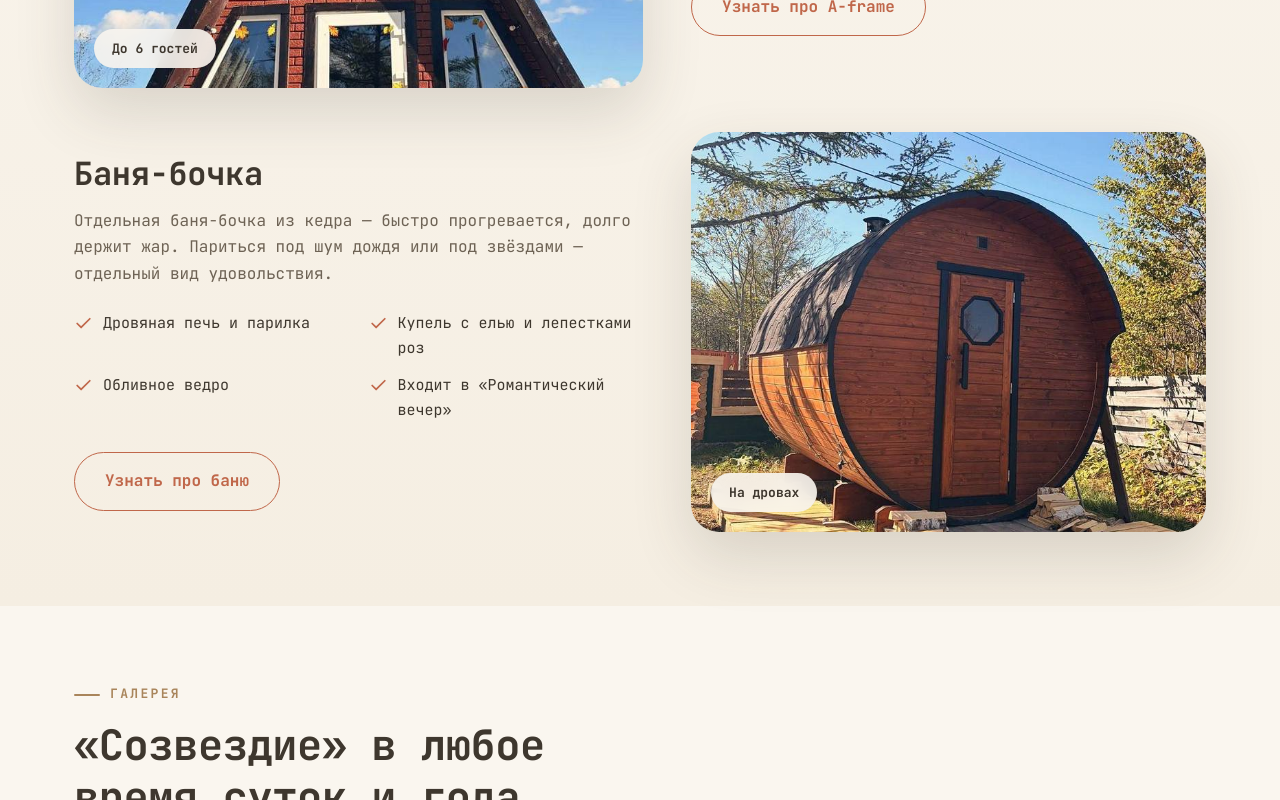
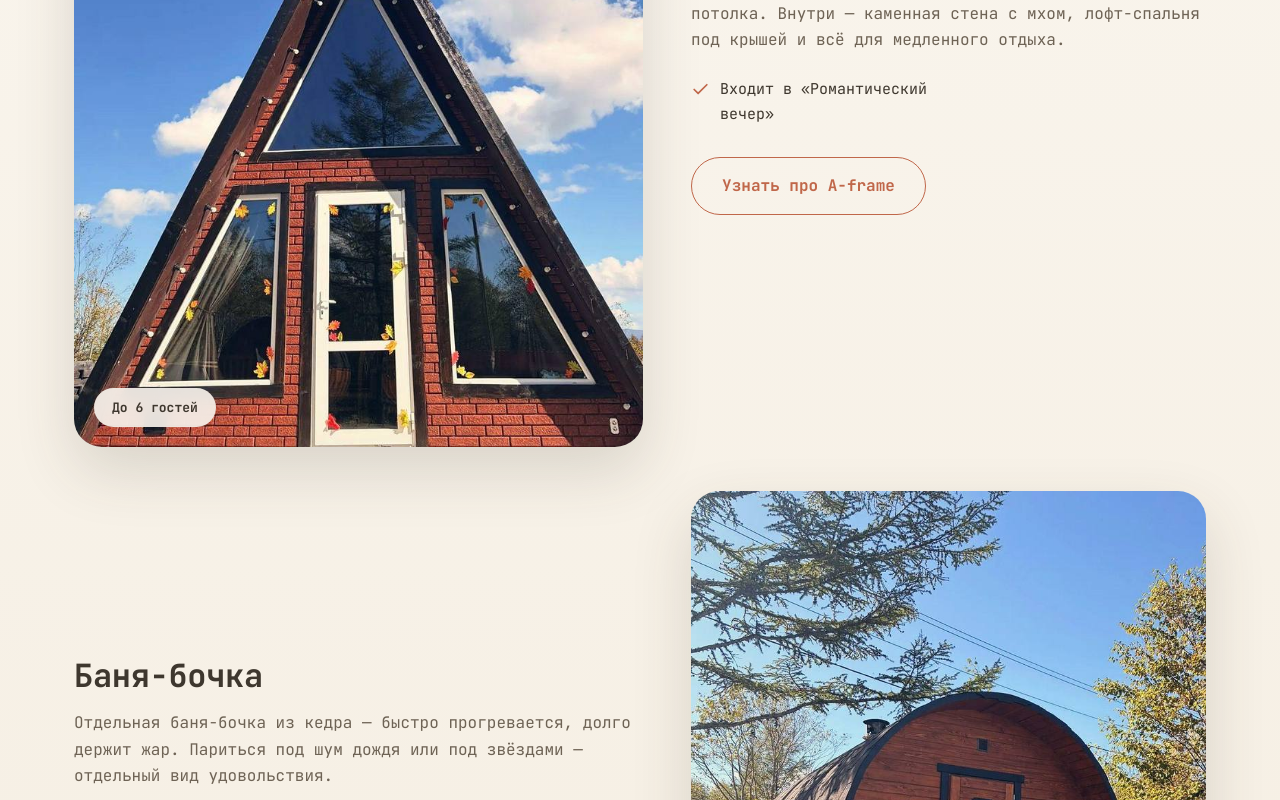
Before and after one commit to itera-sakh/sozvezdie-site, a plain HTML site: page index.html in a window 1280 px wide. Shown: the part 2080-2880 px from the top of the page. Drawn offline with Linux system fonts and the light colour scheme.

Commit message:
Дом и баня: фото целиком в кадре (убрана обрезка по высоте)
Причина половины дома: жёсткая высота .house-media img 400px (340px на мобильных)
при портретных кадрах 3:4 — object-fit:cover срезал верх и низ.
Теперь height:auto: показывается весь кадр на любой ширине экрана.
Добавлены атрибуты width/height фото бани (не было — возможен сдвиг вёрстки).

```diff
--- a/index.html
+++ b/index.html
@@ -151,7 +151,7 @@
 
     <div class="house reveal">
       <div class="house-media">
-        <img width="1200" height="1600" decoding="async" src="images/aframe-day-front.jpg"
+        <img width="750" height="1000" decoding="async" src="images/aframe-day-front.jpg"
              alt="A-frame дом, вид спереди" loading="lazy">
         <span class="stamp">До 6 гостей</span>
       </div>
@@ -175,7 +175,7 @@
 
     <div class="house flip reveal">
       <div class="house-media">
-        <img src="images/sauna-front.jpg" alt="Баня-бочка на территории базы" loading="lazy">
+        <img width="750" height="1000" decoding="async" src="images/sauna-front.jpg" alt="Баня-бочка на территории базы" loading="lazy">
         <span class="stamp">На дровах</span>
       </div>
       <div>
--- a/styles.css
+++ b/styles.css
@@ -196,7 +196,7 @@ section{padding:74px 0;scroll-margin-top:calc(var(--header-h) + 12px)}
 .house:first-of-type{margin-top:40px}
 .house.flip .house-media{order:2}
 .house-media{position:relative}
-.house-media img{border-radius:28px;box-shadow:var(--shadow-lg);width:100%;height:400px;object-fit:cover}
+.house-media img{border-radius:28px;box-shadow:var(--shadow-lg);width:100%;height:auto;display:block}
 .house-media .stamp{
   position:absolute;left:20px;bottom:20px;padding:9px 18px;border-radius:999px;
   background:rgba(250,246,239,.9);backdrop-filter:blur(8px);font-size:13px;font-weight:700;color:var(--ink);
@@ -327,7 +327,6 @@ footer a:hover{color:#FFD9A0}
   .price-grid{grid-template-columns:repeat(2,1fr)}
   .house{grid-template-columns:1fr;gap:30px}
   .house.flip .house-media{order:0}
-  .house-media img{height:340px}
   .contact-grid{grid-template-columns:1fr;gap:30px}
 }
 @media (max-width:760px){
```
